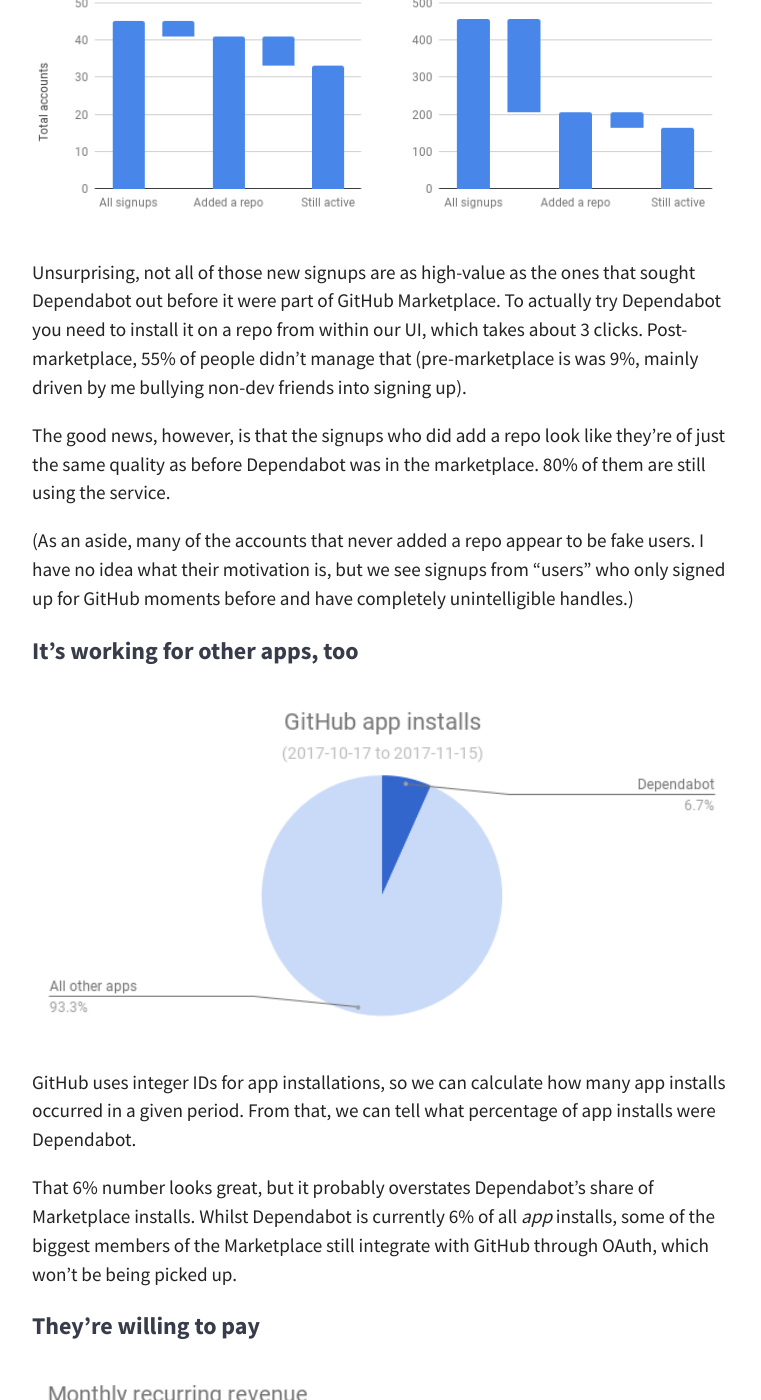
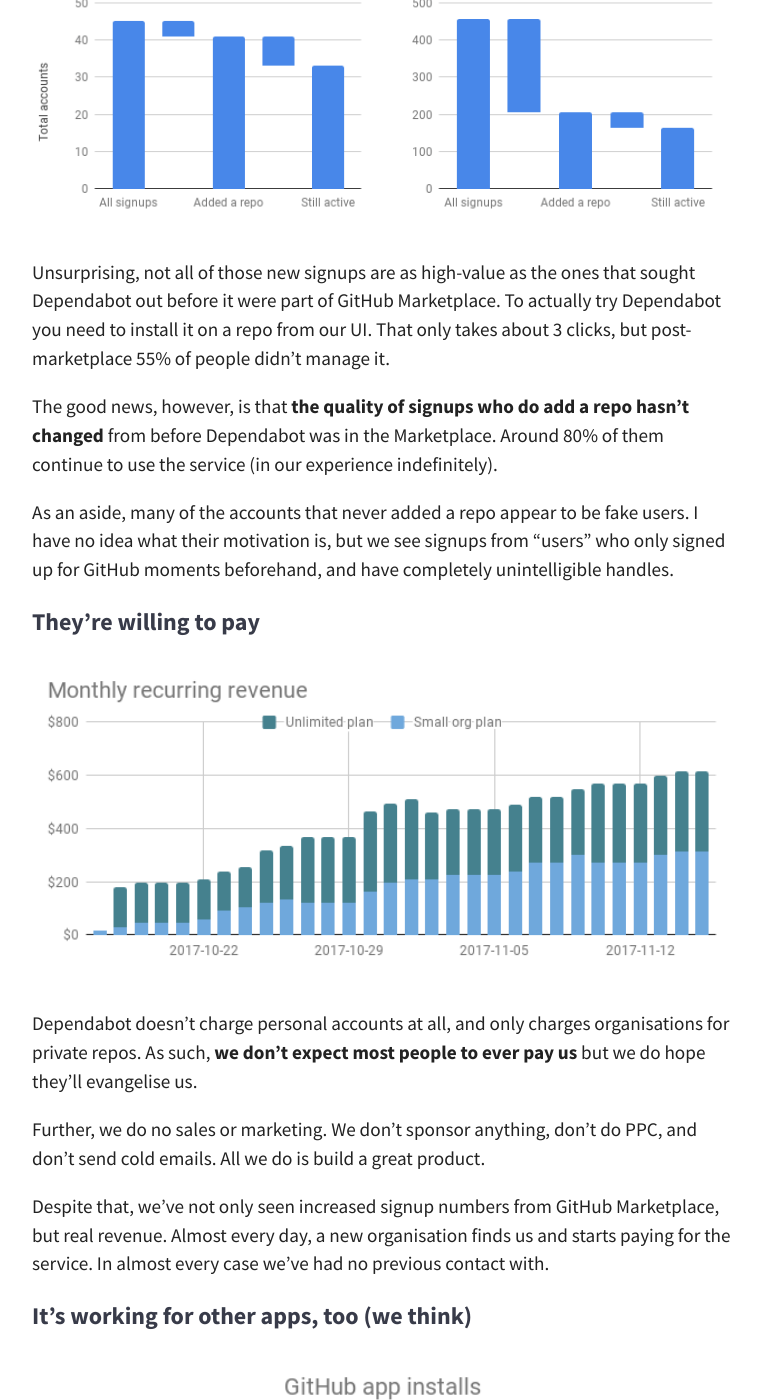
Before and after one commit to desenvolvedorIcotrade/App.bot, a Jekyll site: the page built from blog/_posts/2017-11-15-github-marketplace-effect-on-distribution.md, in a window 1280 px wide and 1400 px high, scrolled down 926 px. Shown: the whole window, without its empty margins (258-1019 px from the left). Built offline with Jekyll 4.4.1, drawn with Linux system fonts in a browser that asks for light colours; nearby versions of some CDN libraries; some of the changed text lies outside the part shown.

Commit message:
More wordsmithing

```diff
--- a/blog/_posts/2017-11-15-github-marketplace-effect-on-distribution.md
+++ b/blog/_posts/2017-11-15-github-marketplace-effect-on-distribution.md
@@ -22,32 +22,17 @@
 
 Unsurprising, not all of those new signups are as high-value as the ones that
 sought Dependabot out before it were part of GitHub Marketplace. To actually try
-Dependabot you need to install it on a repo from within our UI, which takes
-about 3 clicks. Post-marketplace, 55% of people didn't manage that
-(pre-marketplace is was 9%, mainly driven by me bullying non-dev friends into
-signing up).
+Dependabot you need to install it on a repo from our UI. That only takes
+about 3 clicks, but post-marketplace 55% of people didn't manage it.
 
-The good news, however, is that the signups who did add a repo look like they're
-of just the same quality as before Dependabot was in the marketplace. 80% of
-them are still using the service.
+The good news, however, is that **the quality of signups who do add a repo
+hasn't changed** from before Dependabot was in the Marketplace.
+Around 80% of them continue to use the service (in our experience indefinitely).
 
-(As an aside, many of the accounts that never added a repo appear to be fake
+As an aside, many of the accounts that never added a repo appear to be fake
 users. I have no idea what their motivation is, but we see signups from "users"
-who only signed up for GitHub moments before and have completely unintelligible
-handles.)
-
-### It's working for other apps, too
-
-<img alt="Percentage of app installs" src="/images/blog/app-installs-percentage.png" style="margin-top: 0;">
-
-GitHub uses integer IDs for app installations, so we can calculate how many app
-installs occurred in a given period. From that, we can tell what percentage of
-app installs were Dependabot.
-
-That 6% number looks great, but it probably overstates Dependabot's share of
-Marketplace installs. Whilst Dependabot is currently 6% of all *app* installs,
-some of the biggest members of the Marketplace still integrate with GitHub
-through OAuth, which won't be being picked up.
+who only signed up for GitHub moments beforehand, and have completely
+unintelligible handles.
 
 ### They're willing to pay
 
@@ -55,7 +40,7 @@
 
 Dependabot doesn't charge personal accounts at all, and only charges
 organisations for private repos. As such, **we don't expect most people to ever
-pay us.**
+pay us** but we do hope they'll evangelise us.
 
 Further, we do no sales or marketing. We don't sponsor anything, don't do PPC,
 and don't send cold emails. All we do is build a great product.
@@ -65,15 +50,27 @@
 starts paying for the service. In almost every case we've had no previous
 contact with.
 
+### It's working for other apps, too (we think)
+
+<img alt="Percentage of app installs" src="/images/blog/app-installs-percentage.png" style="margin-top: 0;">
+
+GitHub uses integer IDs for app installations, so we can calculate how many app
+installs occurred in a given period. From that, we can tell what percentage of
+app installs were Dependabot.
+
+That 7% number looks great, but it probably overstates Dependabot's share of
+Marketplace installs. Whilst Dependabot is 7% of all *App* installs, that
+doesn't include *OAuth* installs, which some of the big-name members of the
+Marketplace still use.
+
 ### Conclusion: GitHub Marketplace is a great distribution channel
 
-For a simple, low-cost product that requires very little setup, like Dependabot,
-GitHub Marketplace is a great distribution channel. It's driven a lot of high
-quality signups to us, many of whom have evangelised us to organisations who now
-pay us.
+For a simple, low-cost product that requires very little setup the GitHub
+Marketplace is a great distribution channel. It's driven a lot of high quality
+signups to us, many of whom have evangelised us to organisations who now pay us.
 
-If you're building an app that can operate a similar model then we can't
-recommend GitHub Marketplace highly enough!
+If you're building a developer tool that can operate a similar model then we
+can't recommend GitHub Marketplace highly enough!
 
 [dependabot]: https://dependabot.com
 [marketplace]: https://github.com/marketplace
```
